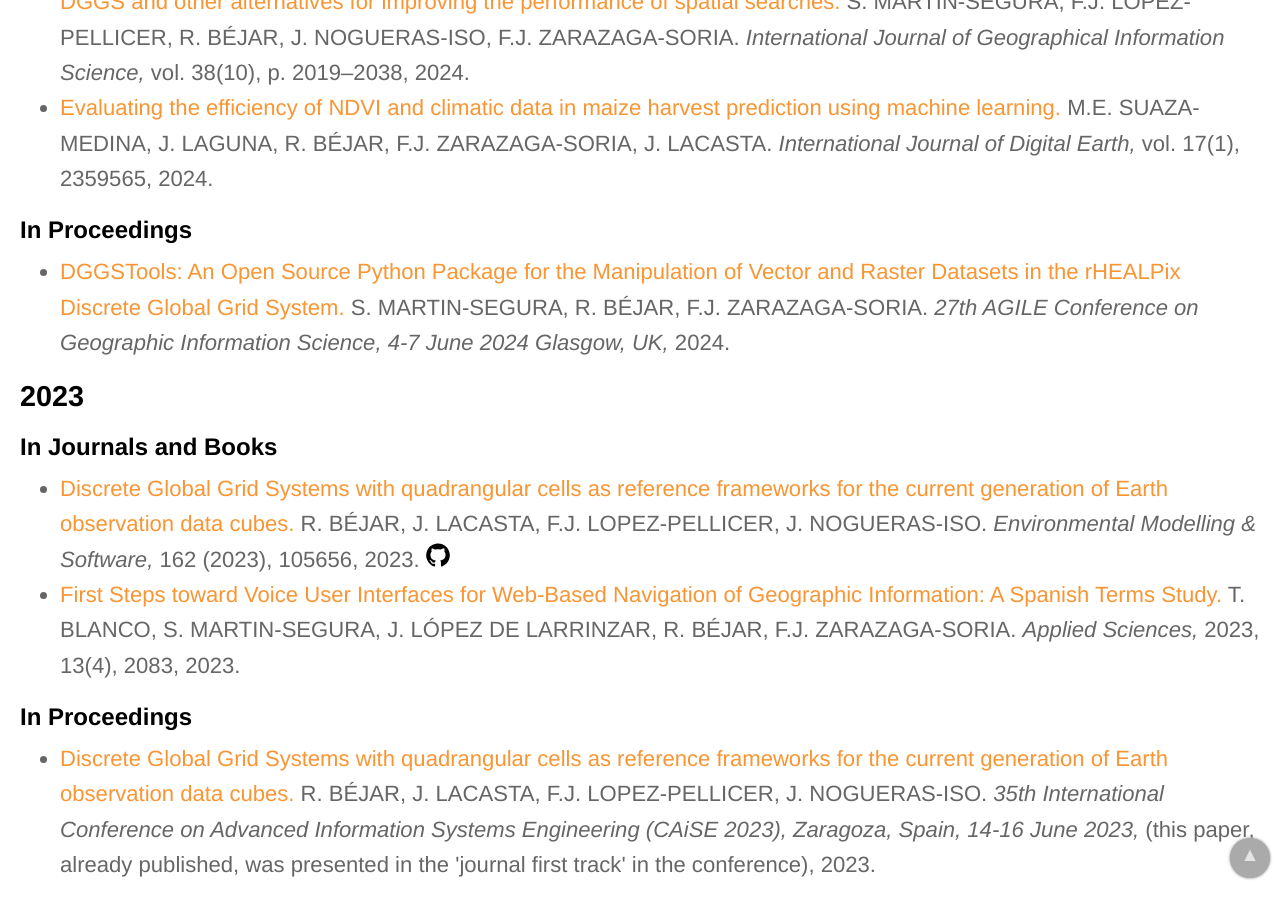
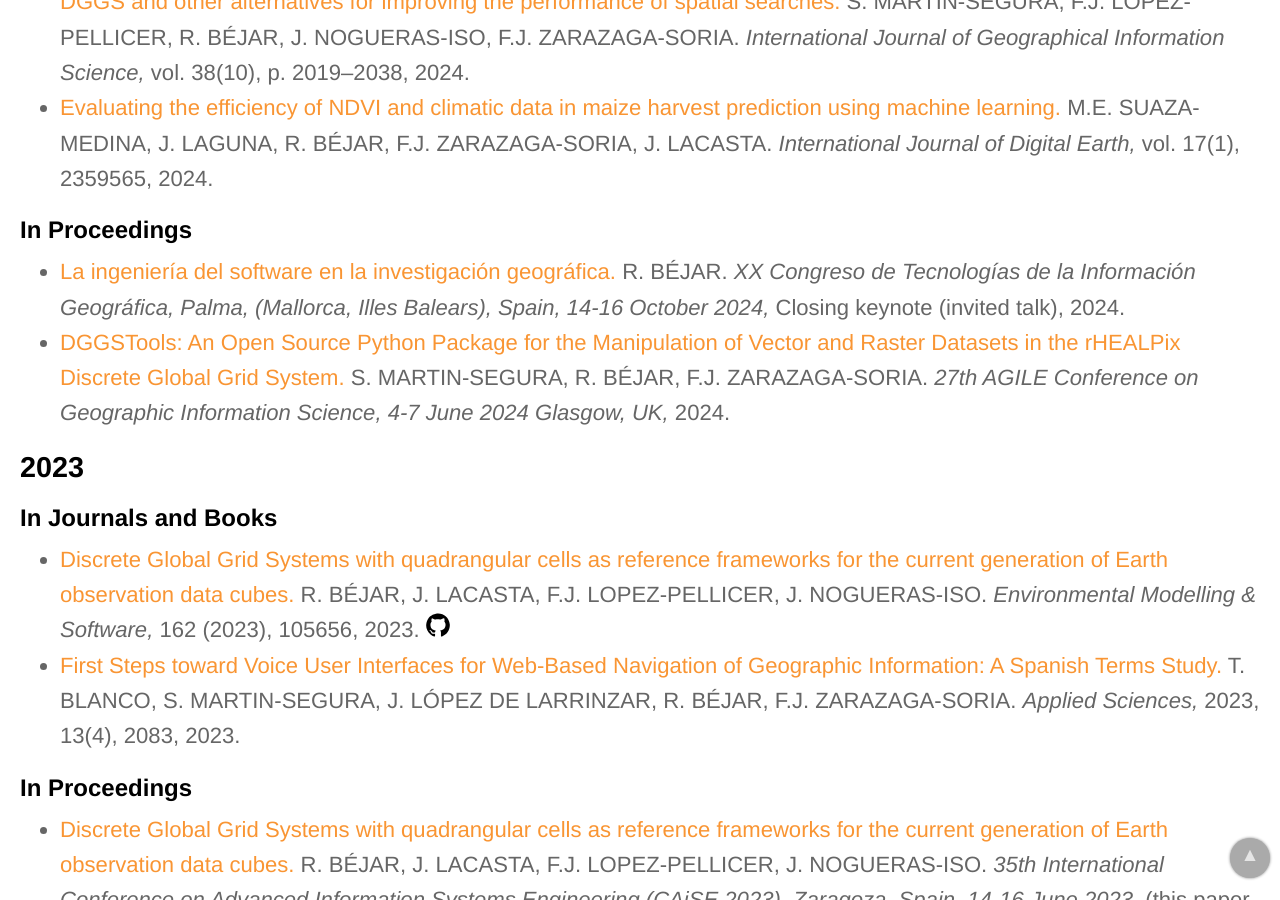
Before and after one commit to IAAA-Lab/IAAA-Lab.github.io, a Jekyll site: the page built from _staff/rbejar.md, in a window 1280 px wide and 900 px high, scrolled down 1321 px. Built offline with Jekyll 4.4.1, drawn with Linux system fonts in a browser that asks for light colours.

Commit message:
Updated information about XX TIG keynote.

```diff
--- a/_data/papers.yml
+++ b/_data/papers.yml
@@ -63,6 +63,13 @@
   publication_detail: "In proceedings p. 95 - 100. ISBN: 978-84-09-62724-0"
   year: 2024
   url: https://caepia24.aepia.org/inicio_files/XX%20Caepia_2024_Actas_General.pdf
+# -------------------
+- title: "La ingeniería del software en la investigación geográfica"
+  authors: R. BÉJAR
+  publication_conference: "XX Congreso de Tecnologías de la Información Geográfica, Palma, (Mallorca, Illes Balears), Spain, 14-16 October 2024"
+  publication_detail: "Closing keynote (invited talk)"
+  year: 2024
+  url: https://www.iaaa.es/downloads/KeynoteTIGXX.pdf
 # -------------------
 - title: "Towards the Development of Interoperable Open Data Ecosystems: Harnessing the Technical, Semantic, Legal, and Organizational (TSLO) Interoperability Framework"
   authors: M. ALI, G. PAPAGEORGIOU, A. AZIZ, E. LOUKIS, Y. CHARALABIDIS, F.J. LOPEZ-PELLICER
```
Also changed, not shown: _posts/2024-10-11-Keynote-TIGXX.md (+1 -1 lines).
